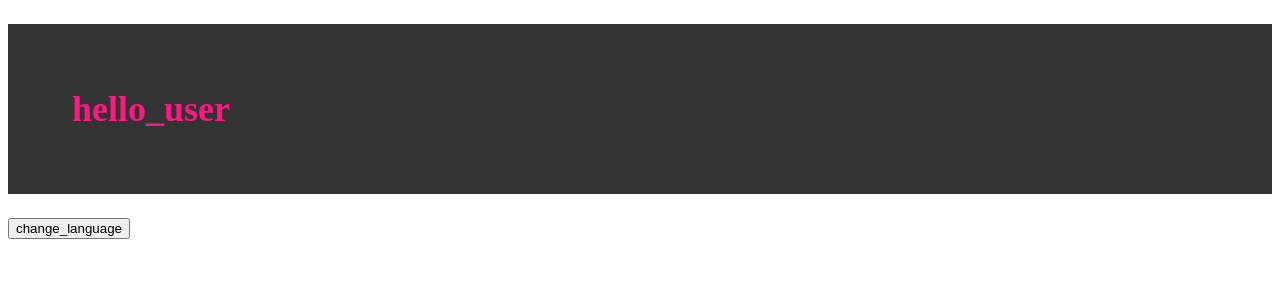
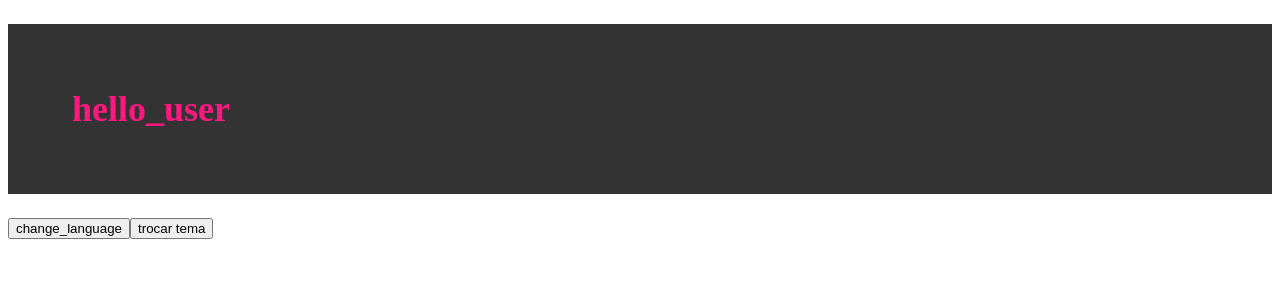
Before and after one commit to victorcrbt/d2-builds, a React app in the folder frontend/: page / in a window 1280 px wide. Shown: the top 300 px of the page. Built offline with nearby package versions, Linux system fonts and the light colour scheme.

Commit message:
chore: created hook to persist thteme

```diff
--- a/frontend/src/App.tsx
+++ b/frontend/src/App.tsx
@@ -1,7 +1,7 @@
 import React, { useCallback } from 'react';
 import { Provider } from 'react-redux';
 import { PersistGate } from 'redux-persist/integration/react';
-import { ThemeProvider } from 'styled-components';
+import { ThemeProvider, DefaultTheme } from 'styled-components';
 import { useTranslation } from 'react-i18next';
 
 import '@config/Reactotron';
@@ -13,11 +13,15 @@ import {
   ENGLISH_LANGUAGE,
 } from '@constants/i18n/languages';
 import { CHANGE_LANGUAGE } from '@constants/i18n/general';
+import usePersisTheme from '@hooks/usePersistTheme';
 
 import Hello from '@components/Hello';
 import darkTheme from './styles/themes/dark';
+import ligthTheme from './styles/themes/light';
 
 const App: React.FC = () => {
+  const [theme, setTheme] = usePersisTheme<DefaultTheme>(darkTheme);
+
   const { t } = useTranslation();
 
   const changeLanguage = useCallback(
@@ -30,13 +34,21 @@ const App: React.FC = () => {
     []
   );
 
+  const toggleTheme = useCallback(
+    () => {
+      setTheme(theme.name === 'light' ? darkTheme : ligthTheme);
+    },
+    []
+  )
+
   return (
     <Provider store={store}>
       <PersistGate persistor={persistor}>
-        <ThemeProvider theme={darkTheme}>
+        <ThemeProvider theme={theme}>
           <Hello />
 
           <button onClick={changeLanguage}>{t(CHANGE_LANGUAGE)}</button>
+          <button onClick={toggleTheme}>trocar tema</button>
         </ThemeProvider>
       </PersistGate>
     </Provider>
--- /dev/null
+++ b/frontend/src/hooks/usePersistTheme.ts
@@ -0,0 +1,23 @@
+import { useState, useEffect, Dispatch, SetStateAction } from 'react';
+
+import { getTheme, setTheme as setStoredTheme } from '@helpers/storedTheme';
+
+type Response<T> = [T, Dispatch<SetStateAction<T>>];
+
+export default function usePersistTheme<T>(initialState: T): Response<T> {
+  const [theme, setTheme] = useState(() => {
+    const storedTheme = getTheme();
+
+    if (storedTheme) {
+      return JSON.parse(storedTheme);
+    }
+
+    return initialState;
+  });
+
+  useEffect(() => {
+    setStoredTheme(JSON.stringify(theme));
+  }, [theme])
+
+  return [theme, setTheme];
+}
```
